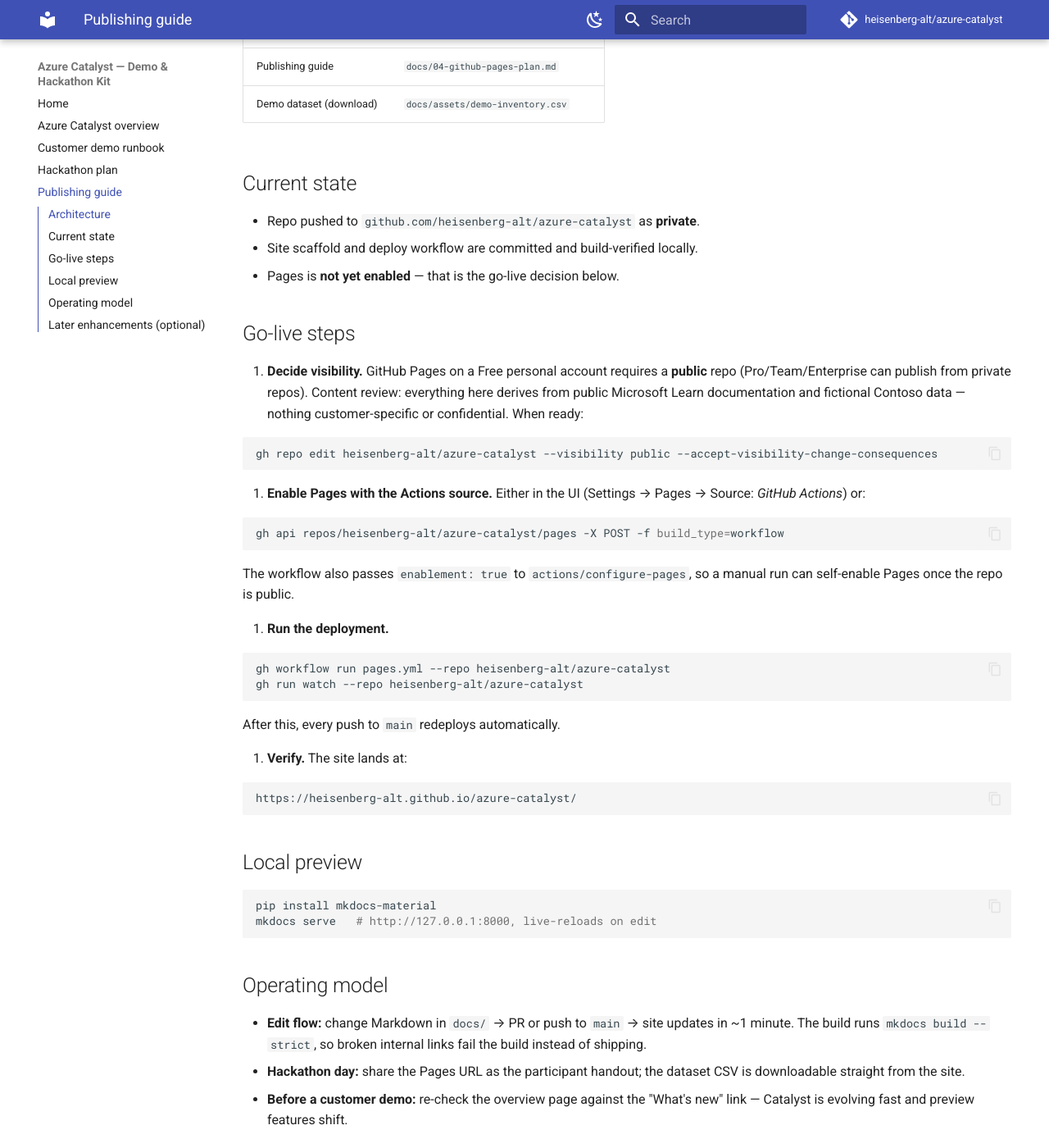
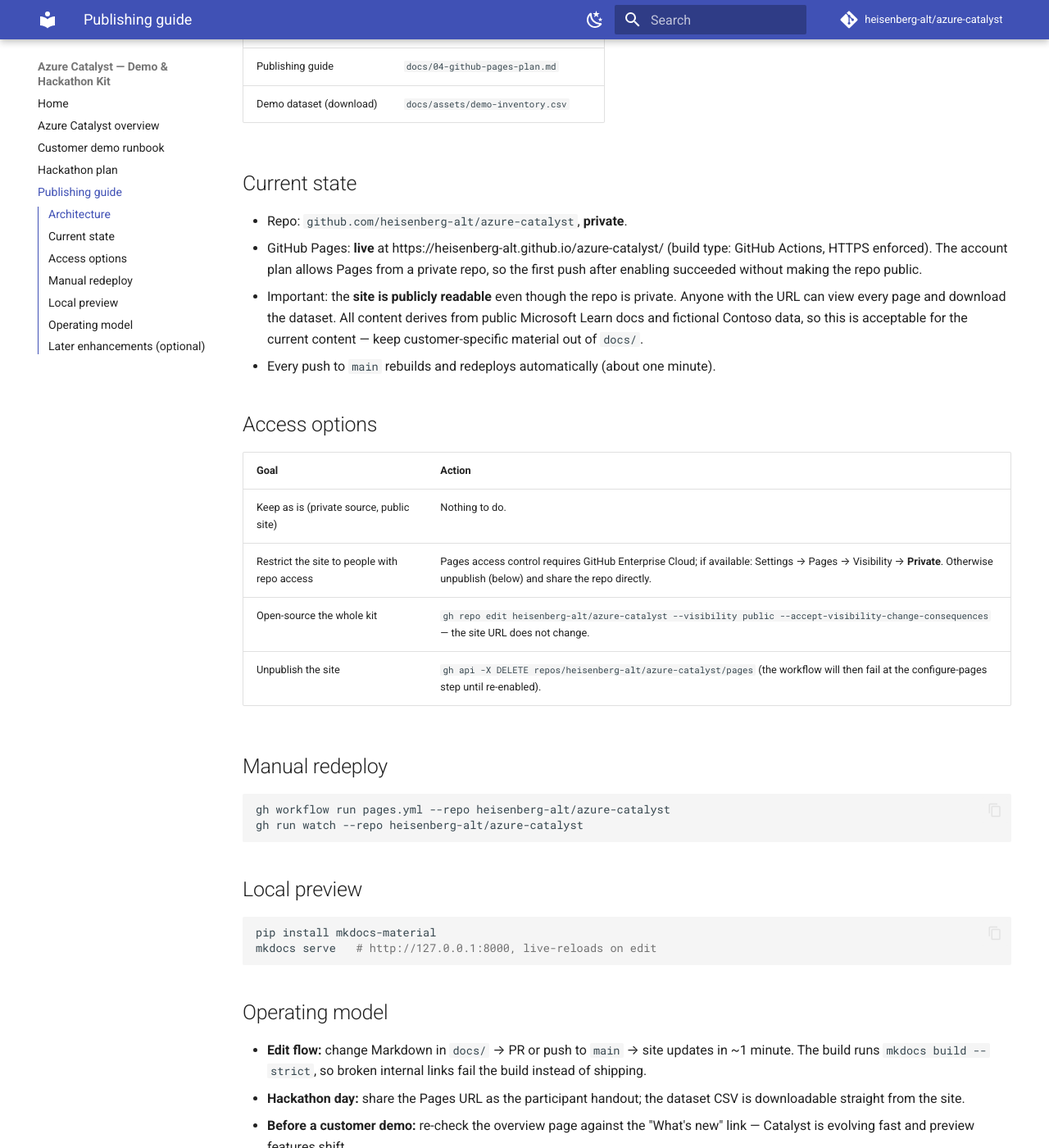
Before and after one commit to heisenberg-alt/azure-catalyst, an MkDocs documentation site: the page built from docs/04-github-pages-plan.md, in a window 1280 px wide and 1400 px high, scrolled down 767 px. Shown: the whole window at 82% size. Built offline with MkDocs 1.6.1 and Material for MkDocs 9.7.7, drawn with Linux system fonts in a browser that asks for light colours; comment, search, counter and statistics services are not loaded.

Commit message:
Update publishing guide and README: Pages site is live from the private repo
- Replace stale "not yet enabled" state and go-live steps with current
  state, access options, and manual redeploy instructions
- Call out that the site is publicly readable while the repo is private

Co-Authored-By: Claude Fable 5.1 <noreply@anthropic.com>

````diff
--- a/docs/04-github-pages-plan.md
+++ b/docs/04-github-pages-plan.md
@@ -24,40 +24,26 @@ Site structure (defined in `mkdocs.yml`):
 
 ## Current state
 
-- Repo pushed to `github.com/heisenberg-alt/azure-catalyst` as **private**.
-- Site scaffold and deploy workflow are committed and build-verified locally.
-- Pages is **not yet enabled** — that is the go-live decision below.
+- Repo: `github.com/heisenberg-alt/azure-catalyst`, **private**.
+- GitHub Pages: **live** at https://heisenberg-alt.github.io/azure-catalyst/ (build type: GitHub Actions, HTTPS enforced). The account plan allows Pages from a private repo, so the first push after enabling succeeded without making the repo public.
+- Important: the **site is publicly readable** even though the repo is private. Anyone with the URL can view every page and download the dataset. All content derives from public Microsoft Learn docs and fictional Contoso data, so this is acceptable for the current content — keep customer-specific material out of `docs/`.
+- Every push to `main` rebuilds and redeploys automatically (about one minute).
 
-## Go-live steps
+## Access options
 
-1. **Decide visibility.** GitHub Pages on a Free personal account requires a **public** repo (Pro/Team/Enterprise can publish from private repos). Content review: everything here derives from public Microsoft Learn documentation and fictional Contoso data — nothing customer-specific or confidential. When ready:
+| Goal | Action |
+|---|---|
+| Keep as is (private source, public site) | Nothing to do. |
+| Restrict the site to people with repo access | Pages access control requires GitHub Enterprise Cloud; if available: Settings → Pages → Visibility → **Private**. Otherwise unpublish (below) and share the repo directly. |
+| Open-source the whole kit | `gh repo edit heisenberg-alt/azure-catalyst --visibility public --accept-visibility-change-consequences` — the site URL does not change. |
+| Unpublish the site | `gh api -X DELETE repos/heisenberg-alt/azure-catalyst/pages` (the workflow will then fail at the configure-pages step until re-enabled). |
 
-   ```bash
-   gh repo edit heisenberg-alt/azure-catalyst --visibility public --accept-visibility-change-consequences
-   ```
+## Manual redeploy
 
-2. **Enable Pages with the Actions source.** Either in the UI (Settings → Pages → Source: *GitHub Actions*) or:
-
-   ```bash
-   gh api repos/heisenberg-alt/azure-catalyst/pages -X POST -f build_type=workflow
-   ```
-
-   The workflow also passes `enablement: true` to `actions/configure-pages`, so a manual run can self-enable Pages once the repo is public.
-
-3. **Run the deployment.**
-
-   ```bash
-   gh workflow run pages.yml --repo heisenberg-alt/azure-catalyst
-   gh run watch --repo heisenberg-alt/azure-catalyst
-   ```
-
-   After this, every push to `main` redeploys automatically.
-
-4. **Verify.** The site lands at:
-
-   ```text
-   https://heisenberg-alt.github.io/azure-catalyst/
-   ```
+```bash
+gh workflow run pages.yml --repo heisenberg-alt/azure-catalyst
+gh run watch --repo heisenberg-alt/azure-catalyst
+```
 
 ## Local preview
 
````
Also changed, not shown: README.md (+1 -1 lines), docs/index.md (+1 -1 lines).
